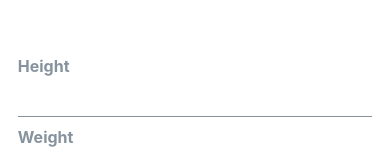
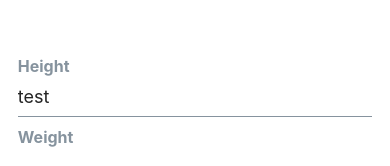
Before and after one commit to wb1110/FreeToBe, a React Native app: screen /HeightWeightAge in a window 390 px wide. Shown: the part 202-368 px from the top of the page. Built offline with nearby package versions, Linux system fonts and the light colour scheme.

Commit message:
z persistance

```diff
--- a/screens/assessment/BodyFatPercentage.js
+++ b/screens/assessment/BodyFatPercentage.js
@@ -6,9 +6,12 @@ import { FocusedStatusBar } from '../../components';
 import Container from '../../components/Container';
 import { COLORS } from '../../constants/theme';
 import CustomText from '../../components/CustomText';
+import useStore from '../../state/Store';
 
 
 function BodyFatPercentage({ navigation }) {
+  const state = useStore();
+  console.log(state.assessment)
   return (
     <SafeAreaView style={{ flex: 1 }}>
       <FocusedStatusBar />
--- a/screens/assessment/HeightWeightAge.js
+++ b/screens/assessment/HeightWeightAge.js
@@ -11,12 +11,11 @@ import useStore from '../../state/Store';
 
 function HeightWeightAge({ navigation }) {
   const state = useStore();
-  console.log(state.assessment.gender)
   return (
     <SafeAreaView style={{ flex: 1 }}>
       <FocusedStatusBar />
       <Container>
-        <Input label='Height' />
+        <Input label='Height' value={state.assessment.height} onChange={(e) => state.setHeight(e.target.value)}/>
         <Input label='Weight' />
         <Input label='Age' />
         <Button title="Submit" buttonStyle={{
@@ -30,7 +29,7 @@ function HeightWeightAge({ navigation }) {
                 marginHorizontal: 50,
                 marginVertical: 10,
               }}
-              onPress={() => {navigation.navigate('BodyFatPercentage')}}
+              onPress={() => {navigation.navigate('BodyFatPercentage') }}
           />
         <View style={{ flexDirection: "row" }}>
           <TouchableOpacity onPress={() => {navigation.navigate('Gender')}}>
--- a/state/Store.js
+++ b/state/Store.js
@@ -2,8 +2,8 @@ import create from 'zustand'
 
 const useStore = create(set => ({
   assessment: {
-    gender: 'Test',
-    height: '',
+    gender: '',
+    height: 'test',
     weight: '',
     age: '',
     bodyFat: '',
@@ -16,7 +16,13 @@ const useStore = create(set => ({
         gender: title
       }
   })),
-  setHeight: () => set(state => ({ height: state.height })),
+  setHeight: (value) =>
+    set((state) => ({
+      assessment: {
+        ...state.assessment,
+        height: value
+      }
+  })),
   setWeight: () => set(state => ({ weight: state.weight })),
   setAge: () => set(state => ({ age: state.age })),
   setBodyFat: () => set(state => ({ bodyFat: state.bodyFat })),
```
